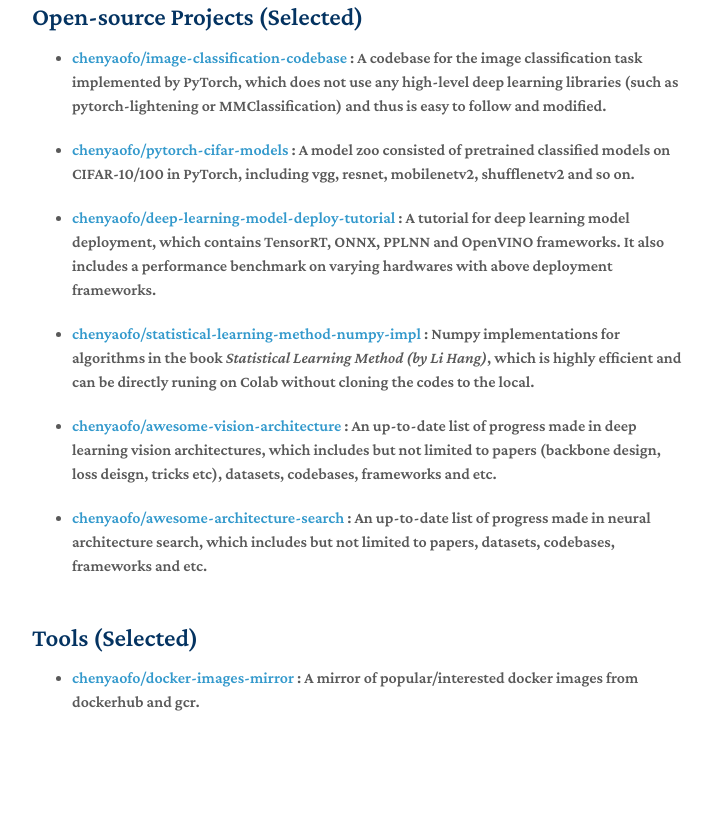
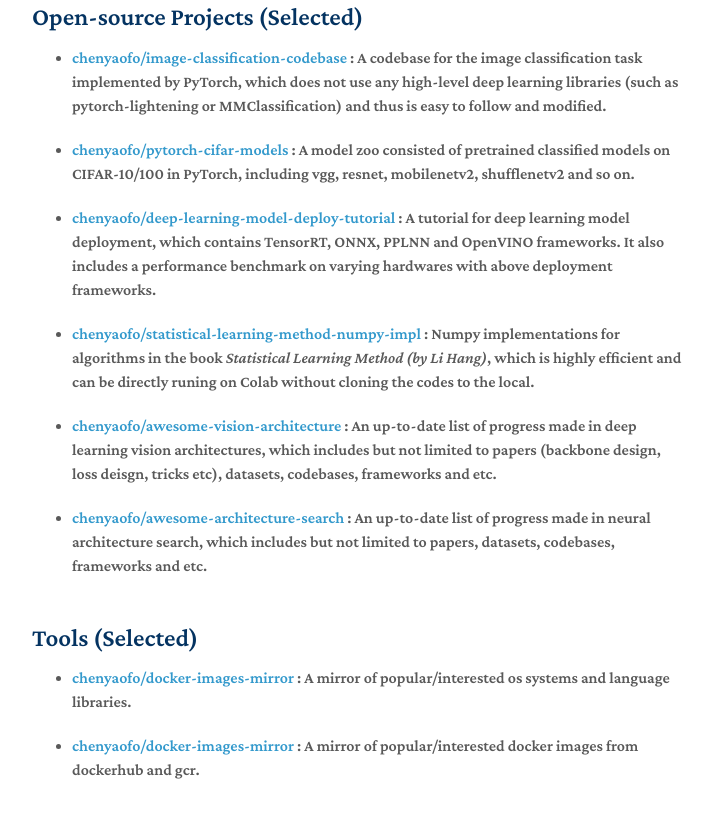
Before and after one commit to chenyaofo/homepage, a plain HTML site: page index.html in a window 1280 px wide. Shown: the part 1197-2015 px from the top of the page, without its empty margins (438-1151 px from the left). Drawn offline with Linux system fonts and the light colour scheme; files whose address does not match are found by name.

Commit message:
Update index.html

```diff
--- a/index.html
+++ b/index.html
@@ -256,7 +256,17 @@
                 <li>
                     <p>
                         <strong>
-                            <a href="https://gitee.com/chenyaofo/docker-images-mirror/blob/master/README.md">
+                            <a href="https://mirrors.unvs.cc/">
+                                chenyaofo/docker-images-mirror
+                            </a>
+                        </strong>
+                        : A mirror of popular/interested os systems and language libraries.
+                    </p>
+                </li>
+                <li>
+                    <p>
+                        <strong>
+                            <a href="https://cr.unvs.cc/">
                                 chenyaofo/docker-images-mirror
                             </a>
                         </strong>
```
